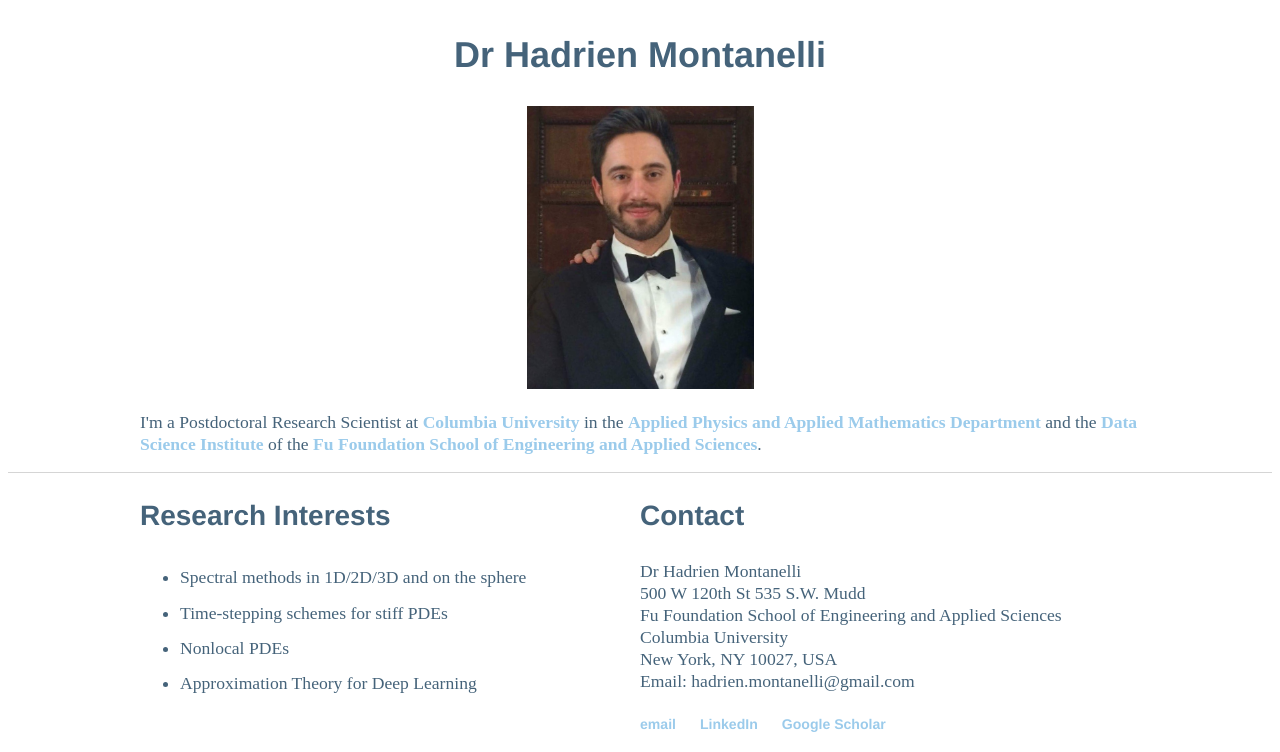
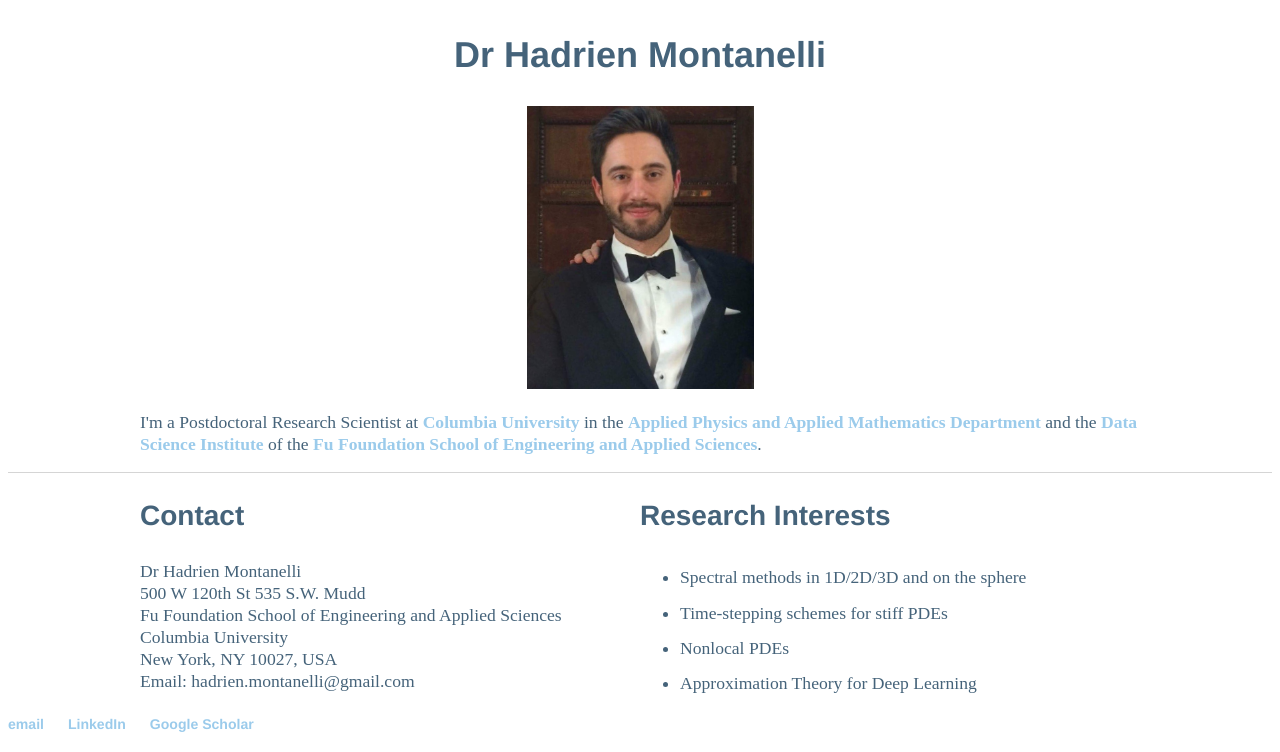
Before and after one commit to Hadrien-Montanelli/Hadrien-Montanelli.github.io, a Jekyll site: the page built from index.html, in a window 1280 px wide. Shown: the part 216-968 px from the top of the page. Built offline with Jekyll 4.4.1, drawn with Linux system fonts in a browser that asks for light colours; some of the changed lines change nothing that is shown.

Commit message:
Update index.html

```diff
--- a/index.html
+++ b/index.html
@@ -17,6 +17,15 @@ title: Hadrien Montanelli
  	and the <a href="http://datascience.columbia.edu">Data Science Institute</a> of the
         <a href="http://engineering.columbia.edu">Fu Foundation School of Engineering and Applied Sciences</a>.
 	<div style="float: left; width: 50%;">
+		<h3>Contact</h3>
+		<p>Dr Hadrien Montanelli
+		<br>500 W 120th St 535 S.W. Mudd
+		<br>Fu Foundation School of Engineering and Applied Sciences
+		<br>Columbia University
+		<br>New York, NY 10027, USA
+		<br>Email: hadrien.montanelli@gmail.com</p>
+	</div>
+	<div style="float: right; width: 50%;">
 		<h3>Research Interests</h3>
 		<ul>
 			<li>Spectral methods in 1D/2D/3D and on the sphere</li>
@@ -25,13 +34,4 @@ title: Hadrien Montanelli
 			<li>Approximation Theory for Deep Learning</li>
 		</ul>
 	</div>
-	<div style="float: right; width: 50%;">
-		<h3>Contact</h3>
-		<p>Dr Hadrien Montanelli
-		<br>500 W 120th St 535 S.W. Mudd
-		<br>Fu Foundation School of Engineering and Applied Sciences
-		<br>Columbia University
-		<br>New York, NY 10027, USA
-		<br>Email: hadrien.montanelli@gmail.com</p>
-	</div>
 </div><!-- /.blurb -->
```
